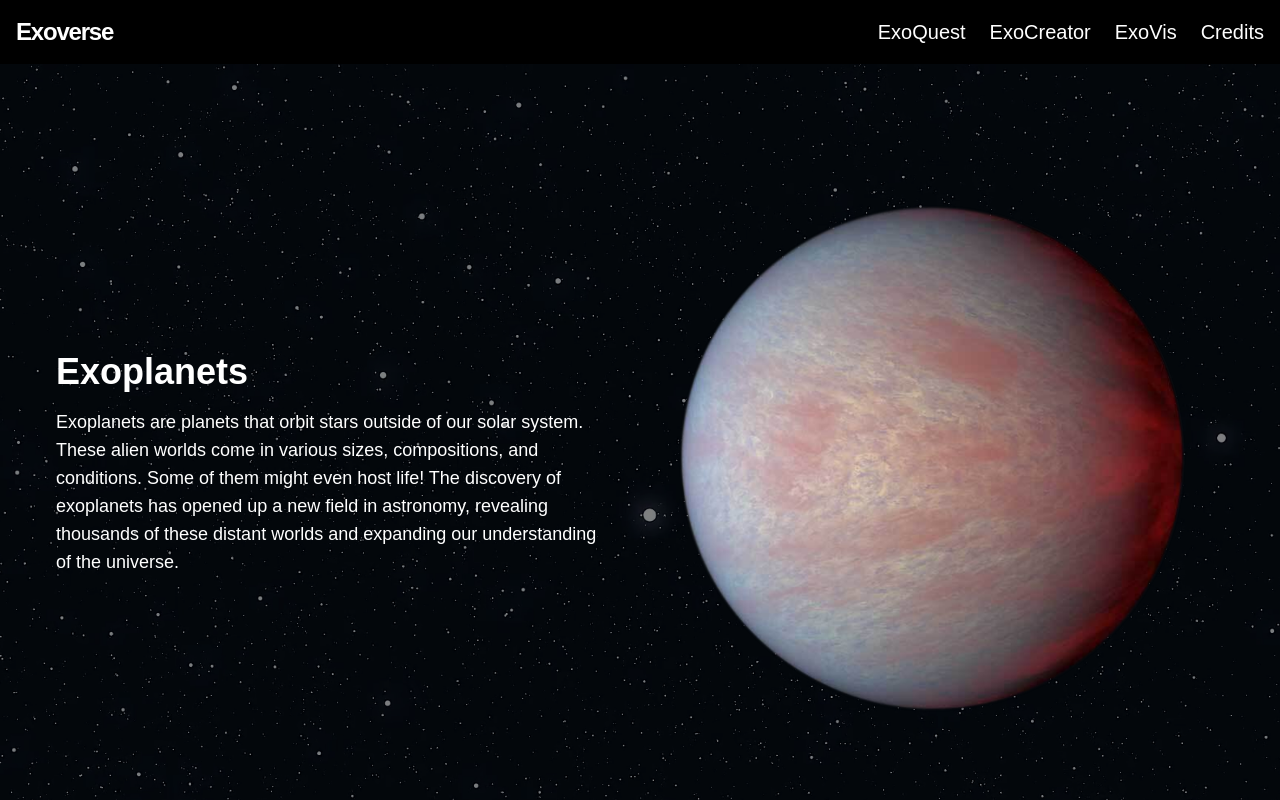
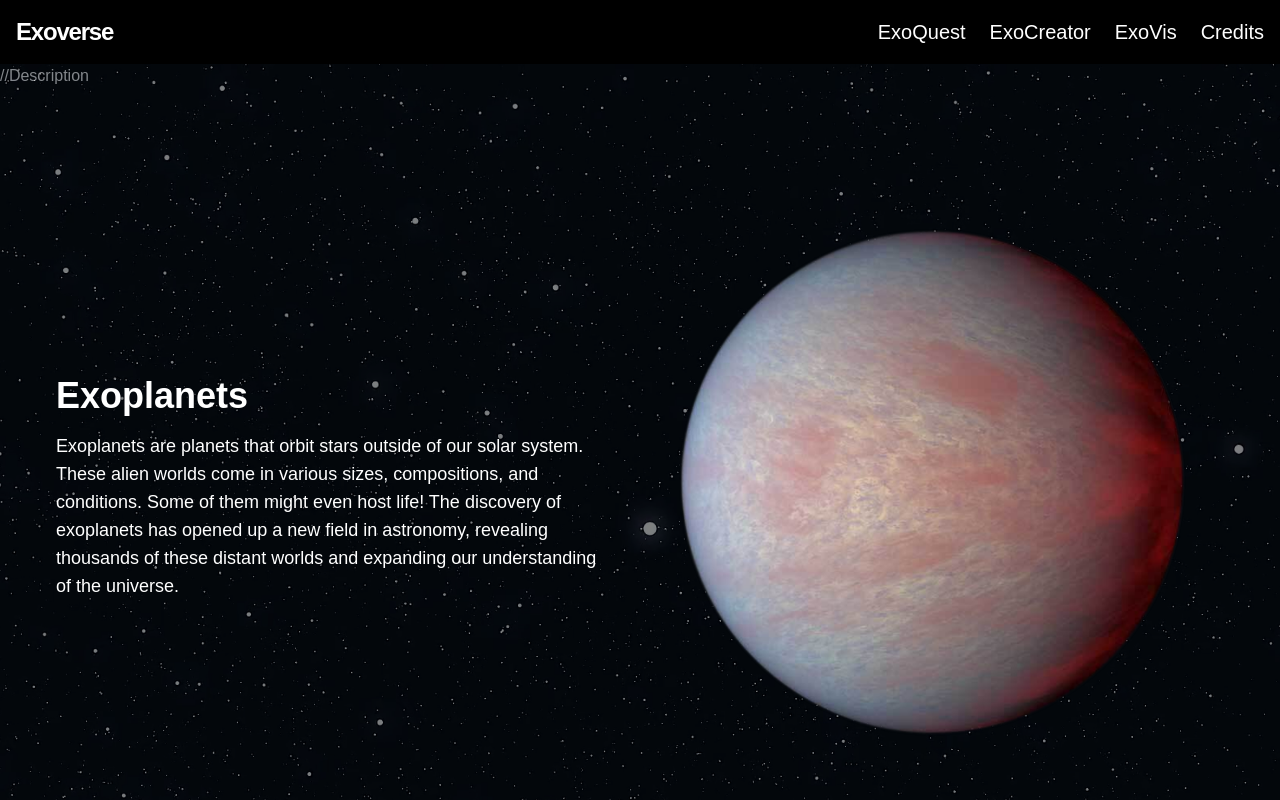
Before and after one commit to Joverit5/NASA-HACKATON-EXOVERSE, a Next.js app: page / in a window 1280 px wide. Shown: the top 800 px of the page. Built offline with nearby package versions, Linux system fonts and the light colour scheme.

Commit message:
Deploy Domain Version

```diff
--- a/app/page.tsx
+++ b/app/page.tsx
@@ -49,6 +49,7 @@ export default function Home() {
                         backgroundImage: `url(${starsImage.src})`,
                     }}
                 ></div>
+                //Description
                 <div className="flex flex-col md:flex-row items-center justify-between p-6 md:p-14 max-w-7xl mx-auto min-h-screen relative z-10">
                     <div className="w-full md:w-1/2 pr-0 md:pr-8 mb-6 md:mb-0">
                         <h1 className="text-4xl font-bold mb-4">Exoplanets</h1>
```
